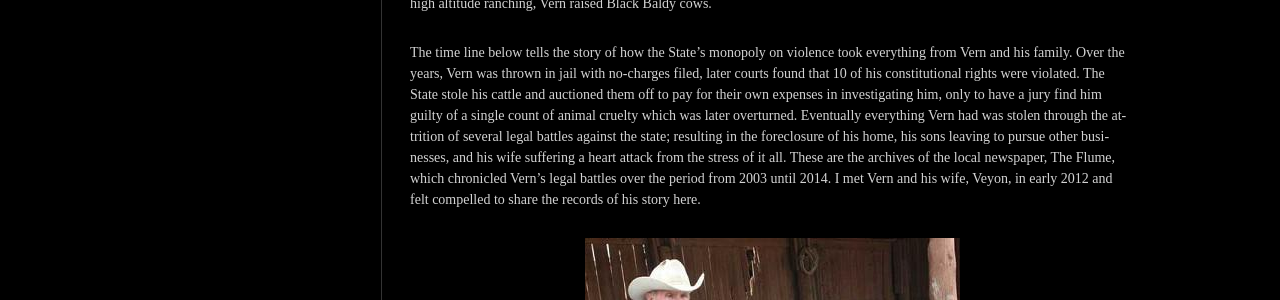
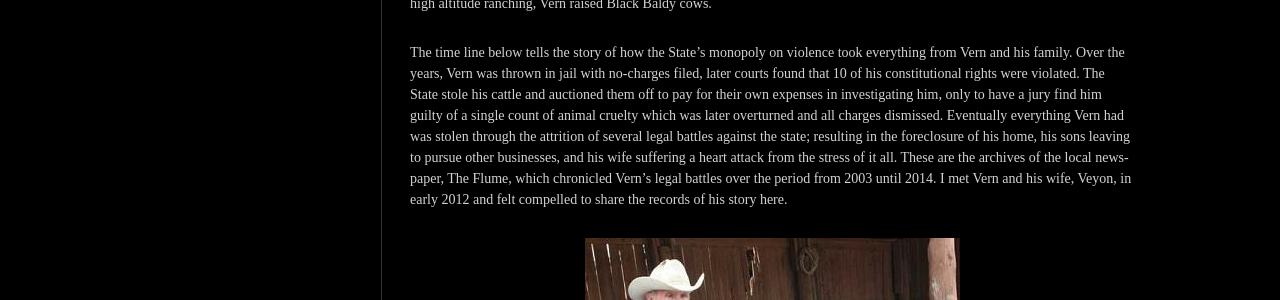
Before and after one commit to econoalchemist/econoalchemist.github.io, a Jekyll site: the page built from _posts/2022-07-17-A-Cattle-Ranchers-Story.md, in a window 1280 px wide. Shown: the part 493-793 px from the top of the page. Built offline with Jekyll 4.4.1, drawn with Linux system fonts in a browser that asks for light colours; nearby versions of some CDN libraries; some web fonts are replaced; our own code applies the rules of GitHub Pages for plain Markdown files.

Commit message:
Update 2022-07-17-A-Cattle-Ranchers-Story.md

```diff
--- a/_posts/2022-07-17-A-Cattle-Ranchers-Story.md
+++ b/_posts/2022-07-17-A-Cattle-Ranchers-Story.md
@@ -1,7 +1,7 @@
 # A Cattle Rancher's Story
 Below you will find the chronological archives of a Colorado cattle rancher named Vern Wagner. Vern stood against the state in legal battles that stretched out over a decade. Corrupt officials abused their positions of power to steal everything Vern had. Vern was born in 1933 to a cattle ranching family near Lamar, CO. He left home at age 14, served in the armed forces, and graduated with a degree in agriculture from CSU. By the year 2000, Vern started a grazing association with small parcel owners near Hartsle, CO. The operation quickly expanded to over 8,000 private & BLM leases and Vern's Cross Slash Ranch controlled roughly 130,000 acres, 1,300 cattle, and 140 horses during it's prime. The elevation in the area was at roughly 9,000ft. For the high altitude ranching, Vern raised Black Baldy cows.
 
-The time line below tells the story of how the State's monopoly on violence took everything from Vern and his family. Over the years, Vern was thrown in jail with no-charges filed, later courts found that 10 of his constitutional rights were violated. The State stole his cattle and auctioned them off to pay for their own expenses in investigating him, only to have a jury find him guilty of a single count of animal cruelty which was later overturned. Eventually everything Vern had was stolen through the attrition of several legal battles against the state; resulting in the foreclosure of his home, his sons leaving to pursue other businesses, and his wife suffering a heart attack from the stress of it all. These are the archives of the local newspaper, The Flume, which chronicled Vern's legal battles over the period from 2003 until 2014. I met Vern and his wife, Veyon, in early 2012 and felt compelled to share the records of his story here.
+The time line below tells the story of how the State's monopoly on violence took everything from Vern and his family. Over the years, Vern was thrown in jail with no-charges filed, later courts found that 10 of his constitutional rights were violated. The State stole his cattle and auctioned them off to pay for their own expenses in investigating him, only to have a jury find him guilty of a single count of animal cruelty which was later overturned and all charges dismissed. Eventually everything Vern had was stolen through the attrition of several legal battles against the state; resulting in the foreclosure of his home, his sons leaving to pursue other businesses, and his wife suffering a heart attack from the stress of it all. These are the archives of the local newspaper, The Flume, which chronicled Vern's legal battles over the period from 2003 until 2014. I met Vern and his wife, Veyon, in early 2012 and felt compelled to share the records of his story here.
 
 <p align="center">
 <img src="/assets/vernwagner.jpg">
```
